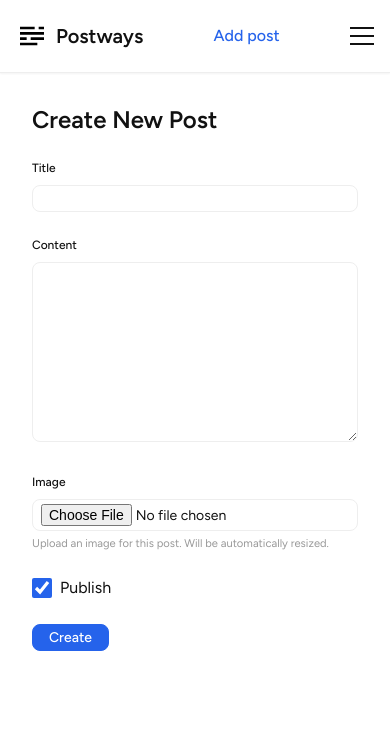
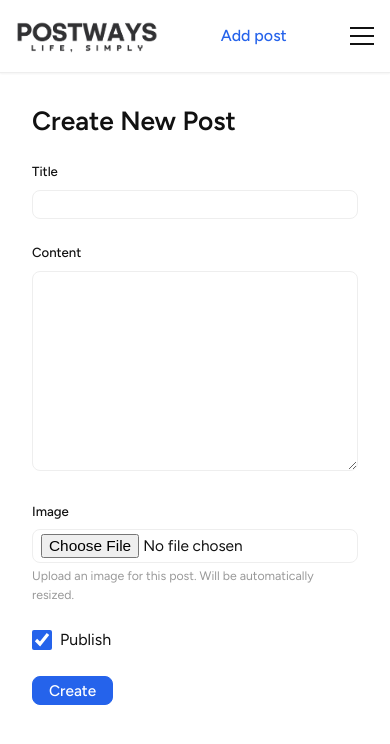
Before and after one commit to ruslanways/postways-v2, a Django app: page /posts/add/ in a window 390 px wide. Shown: the top 744 px of the page. Run offline with Django 5.2, Linux system fonts and the light colour scheme; the visitor is signed in with stand-in values (Sample User, id 1); data comes from the database, SQL or seed files in the repository; parts of the project's set-up code (start-up, migrations or seed data) failed here and were passed over; some libraries are stand-ins or nearby versions.

Commit message:
Update form styling and replace logo image
- Adjusted form container styling for improved responsiveness, including a new scaling variable for font sizes.
- Updated the logo in the navigation bar to a new image file for enhanced branding.
- Modified HTML structure in post creation and update templates to apply new form container class.

```diff
--- a/apps/diary/static/diary/style.css
+++ b/apps/diary/static/diary/style.css
@@ -195,6 +195,8 @@ header {
 .navbar-brand img {
   height: 2rem;
   width: auto;
+  display: block;
+  margin-top: 2px;
 }
 
 .navbar-brand.selected {
@@ -744,43 +746,48 @@ header {
    ---------------------------------------------------------------------------- */
 
 .form-container {
-  max-width: 500px;
+  max-width: 300px;
   margin: 0 auto;
   padding: var(--spacing-xl) var(--container-padding);
+  --form-scale: 1.1;
+}
+
+.form-container.form-container--post {
+  max-width: 500px;
 }
 
 .form-container h1 {
-  font-size: var(--font-size-2xl);
+  font-size: calc(var(--font-size-2xl) * var(--form-scale));
   margin-bottom: var(--spacing-lg);
 }
 
 .form-container h4 {
-  font-size: var(--font-size-base);
+  font-size: calc(var(--font-size-base) * var(--form-scale));
 }
 
 .form-container .form-label {
-  font-size: var(--font-size-xs);
+  font-size: calc(var(--font-size-xs) * var(--form-scale));
 }
 
 .form-container .form-input,
 .form-container .form-textarea,
 .form-container input,
 .form-container select {
-  font-size: var(--font-size-sm);
+  font-size: calc(var(--font-size-sm) * var(--form-scale));
   padding: var(--spacing-xs) var(--spacing-sm);
 }
 
 .form-container .btn {
-  font-size: var(--font-size-sm);
+  font-size: calc(var(--font-size-sm) * var(--form-scale));
   padding: var(--spacing-xs) var(--spacing-md);
 }
 
 .form-container .form-help-text {
-  font-size: 0.7rem;
+  font-size: calc(0.7rem * var(--form-scale));
 }
 
 .form-container .alert {
-  font-size: var(--font-size-sm);
+  font-size: calc(var(--font-size-sm) * var(--form-scale));
 }
 
 .form-container .alert p {
--- a/apps/diary/templates/diary/add-post.html
+++ b/apps/diary/templates/diary/add-post.html
@@ -4,7 +4,7 @@
 
 {% block content %}
 
-<div class="form-container">
+<div class="form-container form-container--post">
   <h1>Create New Post</h1>
 
   <form method="post" enctype="multipart/form-data" id="myForm" onsubmit="return resizeImageAndSubmitForm()">
--- a/apps/diary/templates/diary/base.html
+++ b/apps/diary/templates/diary/base.html
@@ -10,7 +10,7 @@
   <meta property="og:url" content="{% url 'home' %}"/>
   <meta property="og:title" content="Social Network"/>
   <meta property="og:description" content="Share your discovery with the world"/>
-  <title>{% block title %}postways{% endblock %}</title>
+  <title>{% block title %}Postways{% endblock %}</title>
   <link rel="preconnect" href="https://fonts.googleapis.com">
   <link rel="preconnect" href="https://fonts.gstatic.com" crossorigin>
   <link href="https://fonts.googleapis.com/css2?family=Figtree:wght@400;500;600;700&display=swap" rel="stylesheet">
@@ -28,8 +28,7 @@
   <header>
     <nav class="navbar">
       <a class="navbar-brand {% if view.template_name == 'diary/index.html' %}selected{% endif %}" href="{% url 'home' %}">
-        <img alt="logo" src="{% static 'diary/images/logo.svg' %}">
-        Postways
+        <img alt="logo" src="{% static 'diary/images/logo-3.png' %}">
       </a>
 
       {% if user.is_authenticated %}
--- a/apps/diary/templates/diary/post-update.html
+++ b/apps/diary/templates/diary/post-update.html
@@ -4,7 +4,7 @@
 
 {% block content %}
 
-<div class="form-container">
+<div class="form-container form-container--post">
   <h1>Update Post</h1>
 
   <form method="post" enctype="multipart/form-data">
```
Also changed, not shown: apps/diary/static/diary/images/logo-3.png (added).
